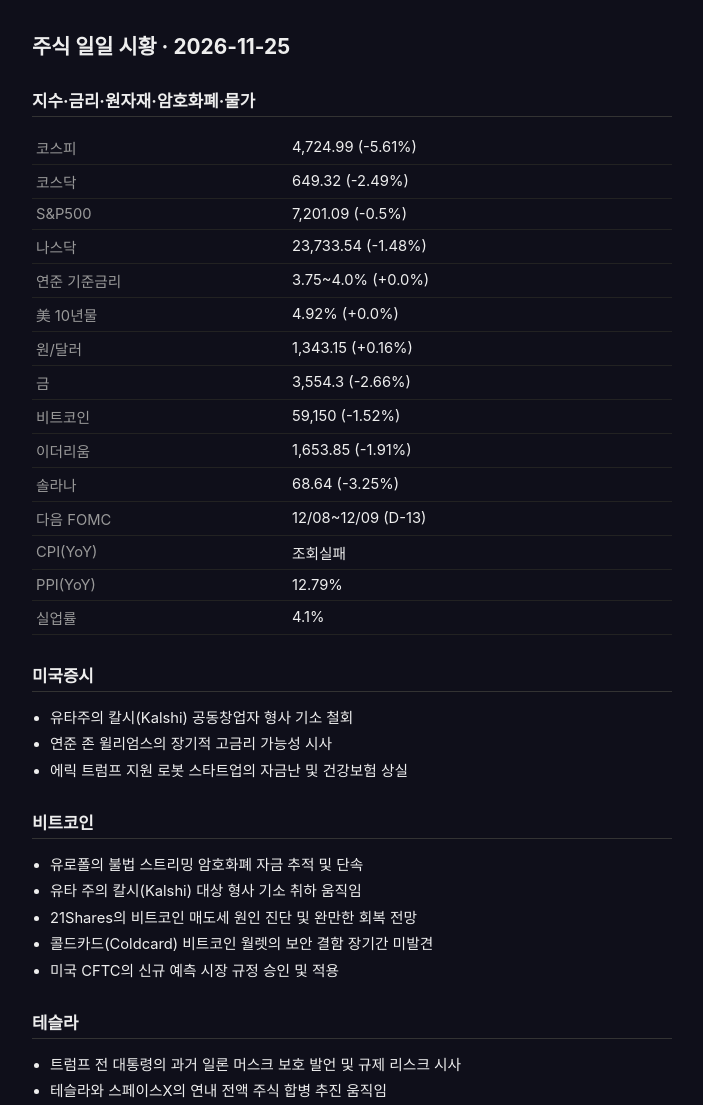
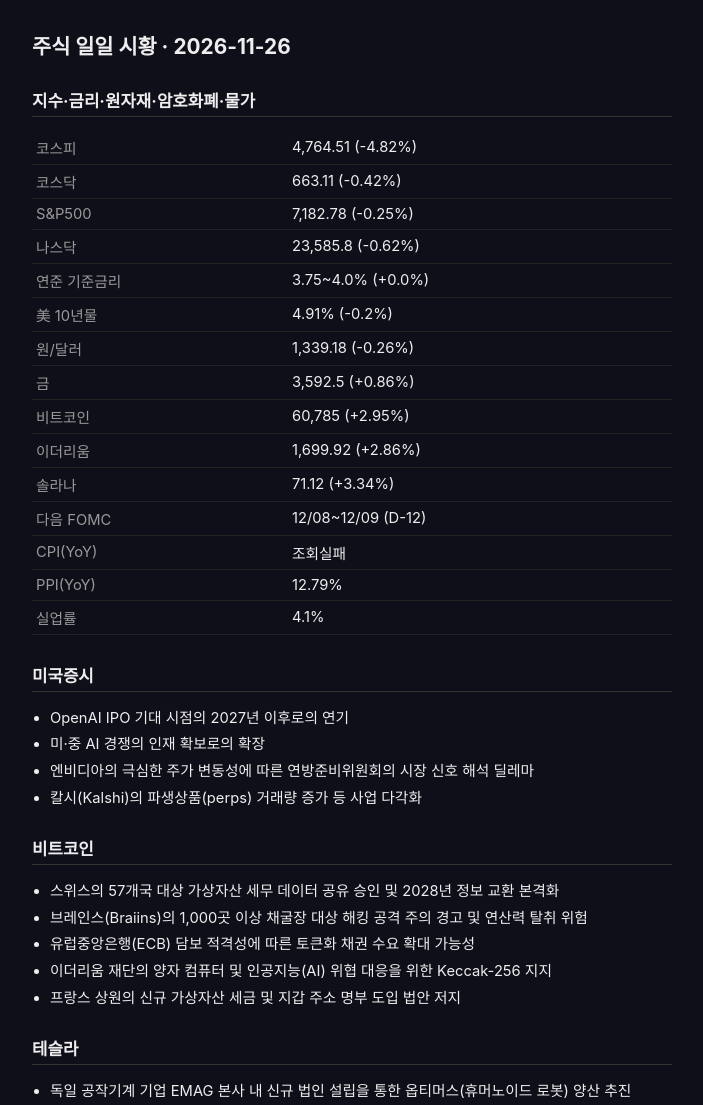
Before and after one commit to e2e2e2hj-hue/daily-stock-kakao-report, a plain HTML site: page docs/index.html in a window 1280 px wide. Shown: the top 1105 px of the page, without its empty margins (288-991 px from the left). Drawn offline with Linux system fonts and the light colour scheme.

Commit message:
Update daily report page

```diff
--- a/docs/index.html
+++ b/docs/index.html
@@ -23,13 +23,13 @@
 </style>
 </head>
 <body>
-  <h1>주식 일일 시황 · 2026-11-25</h1>
+  <h1>주식 일일 시황 · 2026-11-26</h1>
   <section>
     <h2>지수·금리·원자재·암호화폐·물가</h2>
-    <table><tr><th>코스피</th><td>4,724.99 (-5.61%)</td></tr><tr><th>코스닥</th><td>649.32 (-2.49%)</td></tr><tr><th>S&P500</th><td>7,201.09 (-0.5%)</td></tr><tr><th>나스닥</th><td>23,733.54 (-1.48%)</td></tr><tr><th>연준 기준금리</th><td>3.75~4.0% (+0.0%)</td></tr><tr><th>美 10년물</th><td>4.92% (+0.0%)</td></tr><tr><th>원/달러</th><td>1,343.15 (+0.16%)</td></tr><tr><th>금</th><td>3,554.3 (-2.66%)</td></tr><tr><th>비트코인</th><td>59,150 (-1.52%)</td></tr><tr><th>이더리움</th><td>1,653.85 (-1.91%)</td></tr><tr><th>솔라나</th><td>68.64 (-3.25%)</td></tr><tr><th>다음 FOMC</th><td>12/08~12/09 (D-13)</td></tr><tr><th>CPI(YoY)</th><td>조회실패</td></tr><tr><th>PPI(YoY)</th><td>12.79%</td></tr><tr><th>실업률</th><td>4.1%</td></tr></table>
+    <table><tr><th>코스피</th><td>4,764.51 (-4.82%)</td></tr><tr><th>코스닥</th><td>663.11 (-0.42%)</td></tr><tr><th>S&P500</th><td>7,182.78 (-0.25%)</td></tr><tr><th>나스닥</th><td>23,585.8 (-0.62%)</td></tr><tr><th>연준 기준금리</th><td>3.75~4.0% (+0.0%)</td></tr><tr><th>美 10년물</th><td>4.91% (-0.2%)</td></tr><tr><th>원/달러</th><td>1,339.18 (-0.26%)</td></tr><tr><th>금</th><td>3,592.5 (+0.86%)</td></tr><tr><th>비트코인</th><td>60,785 (+2.95%)</td></tr><tr><th>이더리움</th><td>1,699.92 (+2.86%)</td></tr><tr><th>솔라나</th><td>71.12 (+3.34%)</td></tr><tr><th>다음 FOMC</th><td>12/08~12/09 (D-12)</td></tr><tr><th>CPI(YoY)</th><td>조회실패</td></tr><tr><th>PPI(YoY)</th><td>12.79%</td></tr><tr><th>실업률</th><td>4.1%</td></tr></table>
   </section>
-  <section><h2>미국증시</h2><ul><li>유타주의 칼시(Kalshi) 공동창업자 형사 기소 철회</li><li>연준 존 윌리엄스의 장기적 고금리 가능성 시사</li><li>에릭 트럼프 지원 로봇 스타트업의 자금난 및 건강보험 상실</li></ul></section><section><h2>비트코인</h2><ul><li>유로폴의 불법 스트리밍 암호화폐 자금 추적 및 단속</li><li>유타 주의 칼시(Kalshi) 대상 형사 기소 취하 움직임</li><li>21Shares의 비트코인 매도세 원인 진단 및 완만한 회복 전망</li><li>콜드카드(Coldcard) 비트코인 월렛의 보안 결함 장기간 미발견</li><li>미국 CFTC의 신규 예측 시장 규정 승인 및 적용</li></ul></section><section><h2>테슬라</h2><ul><li>트럼프 전 대통령의 과거 일론 머스크 보호 발언 및 규제 리스크 시사</li><li>테슬라와 스페이스X의 연내 전액 주식 합병 추진 움직임</li><li>AI5 칩의 옵티머스 전용 탑재 및 자율주행 제외 결정</li></ul></section><section><h2>거시경제</h2><ul><li>미국 중간선거 이후 소비자 신뢰지수 급등</li><li>인플레이션 우려 지속에 따른 경제 불확실성 상존</li><li>프랑스의 경기 침체 위험 대두</li><li>방위·항공우주·전력 부문의 산업 회복력 유지</li></ul></section>
+  <section><h2>미국증시</h2><ul><li>OpenAI IPO 기대 시점의 2027년 이후로의 연기</li><li>미·중 AI 경쟁의 인재 확보로의 확장</li><li>엔비디아의 극심한 주가 변동성에 따른 연방준비위원회의 시장 신호 해석 딜레마</li><li>칼시(Kalshi)의 파생상품(perps) 거래량 증가 등 사업 다각화</li></ul></section><section><h2>비트코인</h2><ul><li>스위스의 57개국 대상 가상자산 세무 데이터 공유 승인 및 2028년 정보 교환 본격화</li><li>브레인스(Braiins)의 1,000곳 이상 채굴장 대상 해킹 공격 주의 경고 및 연산력 탈취 위험</li><li>유럽중앙은행(ECB) 담보 적격성에 따른 토큰화 채권 수요 확대 가능성</li><li>이더리움 재단의 양자 컴퓨터 및 인공지능(AI) 위협 대응을 위한 Keccak-256 지지</li><li>프랑스 상원의 신규 가상자산 세금 및 지갑 주소 명부 도입 법안 저지</li></ul></section><section><h2>테슬라</h2><ul><li>독일 공작기계 기업 EMAG 본사 내 신규 법인 설립을 통한 옵티머스(휴머노이드 로봇) 양산 추진</li><li>유럽연합(EU)의 테슬라 FSD 승인 투표 회의 연기(12월 1일에서 12월 15일로 변경)</li><li>최신 FSD v15 업데이트를 통한 사용자 개입 피드백 절차 제거 및 자율주행 편의성 개선</li><li>스페이스X의 7억 3,800만 달러 규모 연방 보조금 거부 및 스타링크 단독 사업 확장 베팅</li></ul></section><section><h2>거시경제</h2><ul><li>케빈 워시의 금리 인상 필요성 및 생산성 향상에 따른 금리 동결 가능성 비교</li><li>인플레이션과 이란 전쟁 에너지 충격에 따른 미국 소비자들의 연휴 예산 축소 및 장난감 가격 상승</li><li>10월 연준 선호 물가지표의 3.8% 가속화 및 2027년 중앙은행 정책 리스크 증대</li><li>UAE 장관의 경제 낙관론 및 IMF의 내년 경제성장률 상향 조정에 따른 고성장 기대</li></ul></section>
 
-  <p class="updated">최종 갱신: 2026-11-25 (KST)</p>
+  <p class="updated">최종 갱신: 2026-11-26 (KST)</p>
 </body>
 </html>
```
